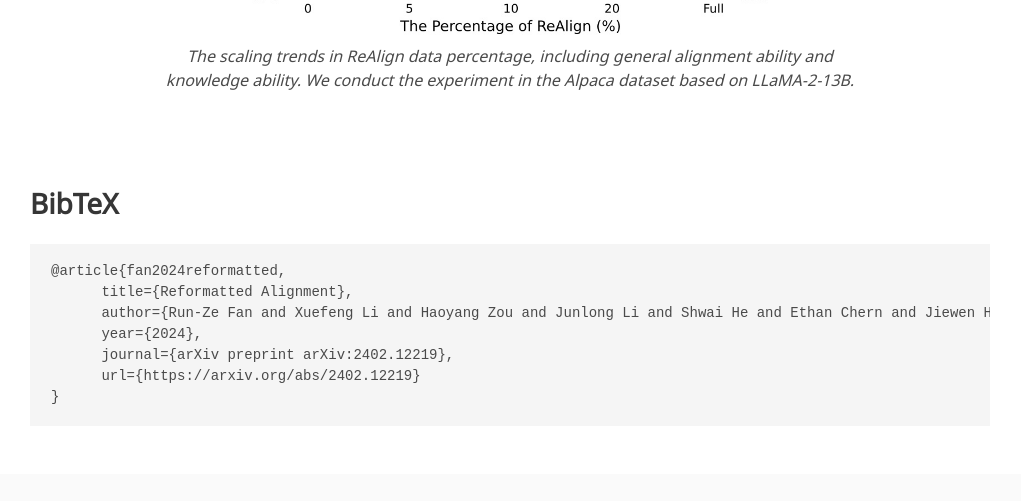
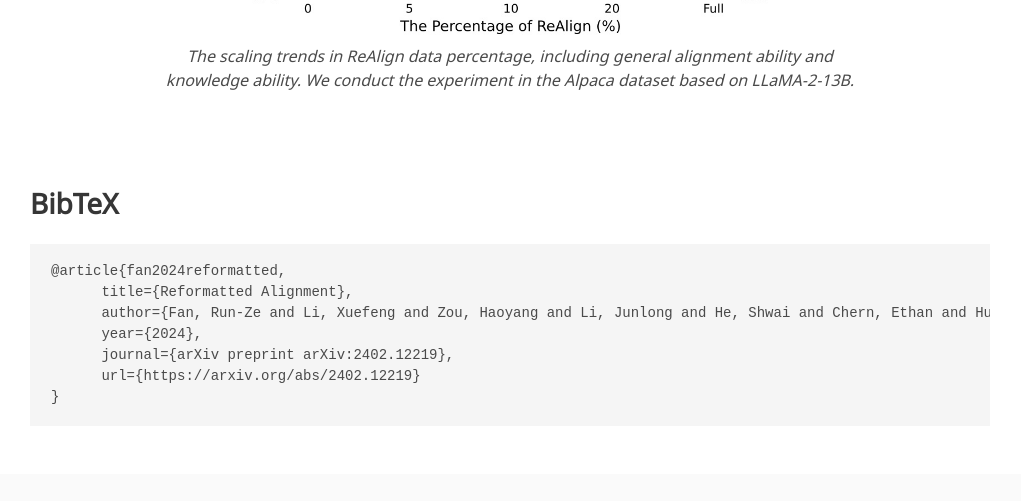
Before and after one commit to GAIR-NLP/ReAlign, a plain HTML site: page index.html in a window 1280 px wide. Shown: the part 4932-5433 px from the top of the page, without its empty margins (130-1151 px from the left). Drawn offline with nearby package versions, Linux system fonts and the light colour scheme; some icons are missing; a web font is replaced by a local one.

Commit message:
update bibtex

```diff
--- a/index.html
+++ b/index.html
@@ -309,7 +309,7 @@ The scaling trends in ReAlign data percentage, including general alignment abili
     <h2 class="title">BibTeX</h2>
     <pre><code>@article{fan2024reformatted,
       title={Reformatted Alignment},
-      author={Run-Ze Fan and Xuefeng Li and Haoyang Zou and Junlong Li and Shwai He and Ethan Chern and Jiewen Hu and Pengfei Liu},
+      author={Fan, Run-Ze and Li, Xuefeng and Zou, Haoyang and Li, Junlong and He, Shwai and Chern, Ethan and Hu, Jiewen and Liu, Pengfei},
       year={2024},
       journal={arXiv preprint arXiv:2402.12219},
       url={https://arxiv.org/abs/2402.12219}
```
Also changed, not shown: 1 other file.
